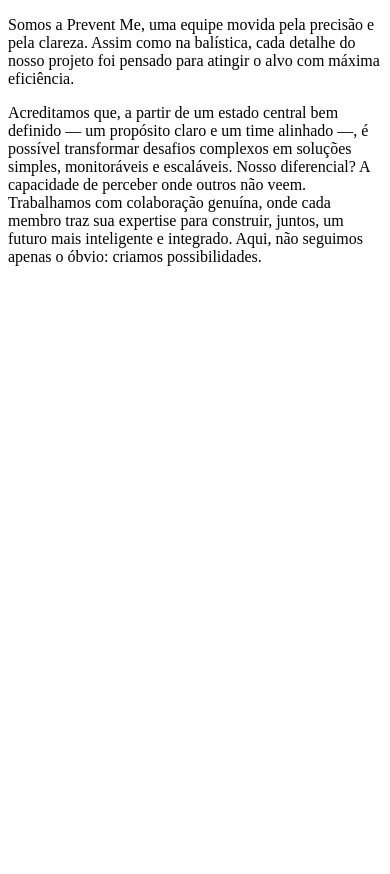
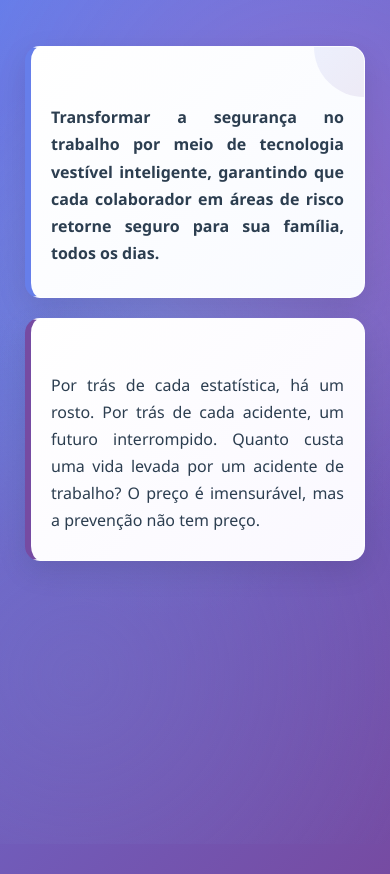
Before and after one commit to julinhafmm/julinhafmm.github.io, a plain HTML site: page Sobre.html in a window 390 px wide. Before the commit the page ends 844 px from the top, so only its background shows below. Drawn offline with Linux system fonts and the light colour scheme.

Commit message:
Projeto final

```diff
--- a/Sobre.html
+++ b/Sobre.html
@@ -1,23 +1,108 @@
 <!DOCTYPE html>
-<html lang="en">
+<html lang="pt-BR">
 <head>
     <meta charset="UTF-8">
     <meta name="viewport" content="width=device-width, initial-scale=1.0">
     <title>Prevent Me</title>
     <link rel="stylesheet" href="/julinhafmm.github.io/css/sobre.css">
+    <style>
+        /* Estilos específicos para esta página */
+        .content-container {
+            display: flex;
+            flex-direction: column;
+            align-items: center;
+            max-width: 1200px;
+            margin: 0 auto;
+            padding: 20px;
+        }
+
+        .text-content {
+            width: 100%;
+        }
+
+        .relogio-img {
+            max-width: 600px; /* Imagem bem maior */
+            width: 90%; /* Ocupa 90% da largura disponível */
+            height: auto;
+            border-radius: 20px;
+            margin-top: 40px;
+            box-shadow: 0 15px 35px rgba(0, 0, 0, 0.2);
+            transition: transform 0.3s ease, box-shadow 0.3s ease;
+            border: 3px solid rgba(255, 255, 255, 0.8);
+        }
+
+        .relogio-img:hover {
+            transform: scale(1.03);
+            box-shadow: 0 20px 45px rgba(0, 0, 0, 0.3);
+        }
+
+        /* Destaque extra para a imagem */
+        .image-container {
+            position: relative;
+            display: flex;
+            justify-content: center;
+            width: 100%;
+            margin-top: 30px;
+        }
+
+        .image-container::before {
+            content: "⚡ NOSSO PRODUTO";
+            position: absolute;
+            top: -25px;
+            left: 50%;
+            transform: translateX(-50%);
+            background: linear-gradient(135deg, #667eea, #764ba2);
+            color: white;
+            padding: 8px 20px;
+            border-radius: 25px;
+            font-weight: bold;
+            font-size: 0.9em;
+            box-shadow: 0 5px 15px rgba(102, 126, 234, 0.3);
+        }
+
+        /* Responsividade */
+        @media (max-width: 768px) {
+            .relogio-img {
+                max-width: 500px;
+                width: 95%;
+                margin-top: 30px;
+            }
+
+            .content-container {
+                max-width: 100%;
+                padding: 15px;
+            }
+        }
+
+        @media (max-width: 480px) {
+            .relogio-img {
+                max-width: 400px;
+                width: 100%;
+                margin-top: 25px;
+                border-radius: 15px;
+            }
+
+            .image-container::before {
+                font-size: 0.8em;
+                padding: 6px 15px;
+                top: -20px;
+            }
+        }
+    </style>
 </head>
 <body>
-    <p>Somos a Prevent Me, uma equipe movida pela precisão e pela clareza.
-        Assim como na balística, cada detalhe do nosso projeto foi pensado para atingir o alvo com máxima eficiência.
-    </p>
+    <div class="content-container">
+        <div class="text-content">
+            <p>
+                Transformar a segurança no trabalho por meio de tecnologia vestível inteligente, garantindo que cada colaborador em áreas de risco retorne seguro para sua família, todos os dias.
+            </p>
 
-    <p>Acreditamos que, a partir de um estado central bem definido — um propósito claro e um time alinhado —, é possível transformar desafios complexos em soluções simples, monitoráveis e escaláveis.
+            <p>
+                Por trás de cada estatística, há um rosto. Por trás de cada acidente, um futuro interrompido. Quanto custa uma vida levada por um acidente de trabalho? O preço é imensurável, mas a prevenção não tem preço.
+            </p>
+        </div>
 
-        Nosso diferencial?
-        A capacidade de perceber onde outros não veem.
-        Trabalhamos com colaboração genuína, onde cada membro traz sua expertise para construir, juntos, um futuro mais inteligente e integrado.
 
-        Aqui, não seguimos apenas o óbvio: criamos possibilidades.
-    </p>
+    </div>
 </body>
 </html>
--- a/css/sobre.css
+++ b/css/sobre.css
@@ -0,0 +1,194 @@
+/* CONFIGURAÇÃO GERAL */
+body {
+    margin: 0;
+    padding: 0;
+    font-family: 'Segoe UI', system-ui, -apple-system, sans-serif;
+    background: linear-gradient(135deg, #667eea 0%, #764ba2 100%);
+    color: #2c3e50;
+    line-height: 1.7;
+    display: flex;
+    justify-content: center;
+    align-items: flex-start;
+    min-height: 100vh;
+    padding: 40px 20px;
+    position: relative;
+}
+
+/* Efeito de partículas no fundo */
+body::before {
+    content: "";
+    position: fixed;
+    top: 0;
+    left: 0;
+    width: 100%;
+    height: 100%;
+    background:
+        radial-gradient(circle at 20% 80%, rgba(120, 119, 198, 0.3) 0%, transparent 50%),
+        radial-gradient(circle at 80% 20%, rgba(255, 119, 198, 0.2) 0%, transparent 50%),
+        radial-gradient(circle at 40% 40%, rgba(120, 219, 255, 0.2) 0%, transparent 50%);
+    z-index: -1;
+}
+
+/* CONTAINER CENTRAL */
+body p {
+    max-width: 800px;
+    font-size: 1.1em;
+    background: rgba(255, 255, 255, 0.95);
+    padding: 40px 50px;
+    border-radius: 20px;
+    box-shadow:
+        0 10px 30px rgba(0, 0, 0, 0.1),
+        0 1px 8px rgba(255, 255, 255, 0.3) inset;
+    margin-bottom: 25px;
+    backdrop-filter: blur(10px);
+    border: 1px solid rgba(255, 255, 255, 0.4);
+    position: relative;
+    overflow: hidden;
+    transition: all 0.3s ease;
+}
+
+/* Efeito de brilho sutil */
+body p::before {
+    content: "";
+    position: absolute;
+    top: 0;
+    left: -100%;
+    width: 100%;
+    height: 100%;
+    background: linear-gradient(
+        90deg,
+        transparent,
+        rgba(255, 255, 255, 0.4),
+        transparent
+    );
+    transition: left 0.6s ease;
+}
+
+body p:hover::before {
+    left: 100%;
+}
+
+/* Efeito hover nos parágrafos */
+body p:hover {
+    transform: translateY(-5px);
+    box-shadow:
+        0 15px 35px rgba(0, 0, 0, 0.15),
+        0 1px 8px rgba(255, 255, 255, 0.4) inset;
+}
+
+/* PRIMEIRO PARÁGRAFO COMO DESTAQUE */
+body p:first-of-type {
+    border-left: 6px solid #667eea;
+    background: linear-gradient(135deg, #ffffff 0%, #f8faff 100%);
+    padding: 50px;
+    position: relative;
+    font-size: 1.3em;
+    font-weight: 600;
+    color: #2c3e50;
+}
+
+/* Elemento decorativo no primeiro parágrafo */
+body p:first-of-type::after {
+    content: "";
+    position: absolute;
+    top: 0;
+    right: 0;
+    width: 80px;
+    height: 80px;
+    background: linear-gradient(135deg, #667eea, #764ba2);
+    border-radius: 0 20px 0 80px;
+    opacity: 0.1;
+}
+
+/* SEGUNDO PARÁGRAFO */
+body p:last-of-type {
+    border-left: 6px solid #764ba2;
+    background: linear-gradient(135deg, #ffffff 0%, #faf8ff 100%);
+}
+
+/* TEXTO */
+p {
+    white-space: pre-line;
+    text-align: justify;
+    position: relative;
+    z-index: 1;
+}
+
+/* Realce de palavras importantes */
+body p:first-of-type strong {
+    background: linear-gradient(135deg, #667eea, #764ba2);
+    -webkit-background-clip: text;
+    -webkit-text-fill-color: transparent;
+    background-clip: text;
+    font-weight: 700;
+}
+
+/* Animação de entrada suave */
+@keyframes fadeInUp {
+    from {
+        opacity: 0;
+        transform: translateY(30px);
+    }
+    to {
+        opacity: 1;
+        transform: translateY(0);
+    }
+}
+
+body p {
+    animation: fadeInUp 0.6s ease-out;
+}
+
+body p:last-of-type {
+    animation: fadeInUp 0.8s ease-out;
+}
+
+/* RESPONSIVIDADE */
+@media (max-width: 768px) {
+    body {
+        padding: 20px 15px;
+    }
+
+    body p {
+        padding: 30px 25px;
+        margin-bottom: 20px;
+        font-size: 1em;
+    }
+
+    body p:first-of-type {
+        padding: 35px 25px;
+        font-size: 1.1em;
+    }
+}
+
+@media (max-width: 480px) {
+    body {
+        padding: 15px 10px;
+    }
+
+    body p {
+        padding: 25px 20px;
+        border-radius: 15px;
+    }
+
+    body p:first-of-type {
+        padding: 30px 20px;
+        font-size: 1em;
+    }
+
+    body p:first-of-type::after {
+        width: 50px;
+        height: 50px;
+    }
+}
+
+/* Efeito de foco para acessibilidade */
+body p:focus {
+    outline: 2px solid #667eea;
+    outline-offset: 2px;
+}
+
+/* Scroll suave */
+html {
+    scroll-behavior: smooth;
+}
```
Also changed, not shown: Relogio.html (+7 -5 lines), index.html (+4 -4 lines).
